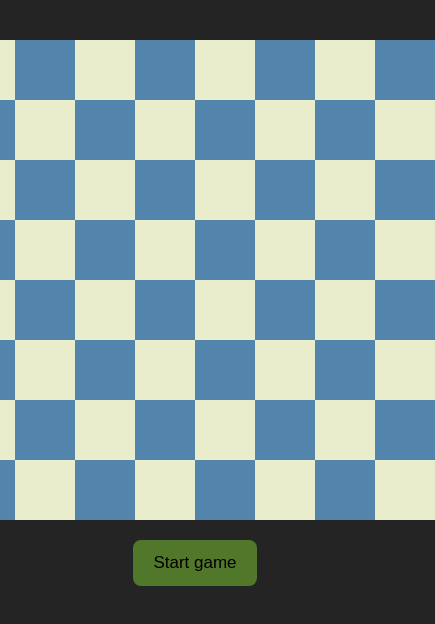
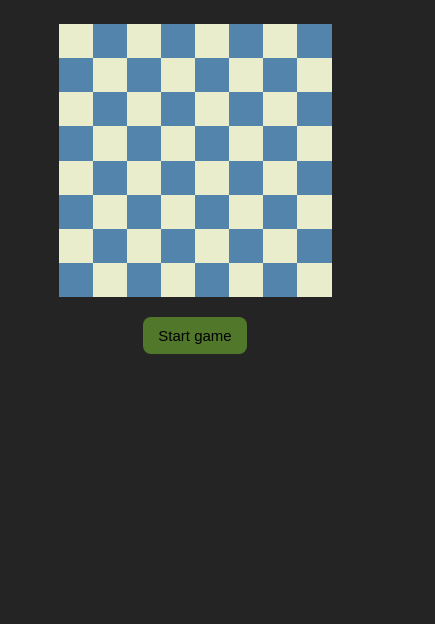
Before and after one commit to JoaquinFontaana/ChessGame, a React (Vite) app: page / in a window 390 px wide. Shown: the top 624 px of the page, 435 px wide, since content can reach past the window. Built offline with nearby package versions, Linux system fonts and the light colour scheme.

Commit message:
responsive design

```diff
--- a/src/components/Board.module.css
+++ b/src/components/Board.module.css
@@ -6,10 +6,10 @@
     display: flex;
     flex-direction: column;
     background-color: rgb(55, 60, 60);
-    width:480px;
-    height: 480px;
+    width: 80vw;
+    height: 80vw;
     max-width: 480px;
-    max-width: 480px;
+    max-height: 480px;
 }
 .square{
     height: 100%;
@@ -29,6 +29,18 @@
 }
 span img {
     cursor: pointer;
-    width: 45px;
-    height: 45px;
+    height: 10vw;
+    width: 10vw;
+    max-width: 45px;
+    max-height: 45px;
 }
+@media (max-width: 600px) {
+    .board {
+      width: 70vw;
+      height: 70vw;
+    }
+    span img {
+        width: 70%;
+        height: 70%;
+    }
+  }
--- a/src/global.css
+++ b/src/global.css
@@ -83,3 +83,29 @@ button{
   border-radius: 10px;
   font-size: 15px;
 }
+@media (max-width: 600px) {
+  #root {
+    padding: 1rem;
+  }
+  main{
+    padding: 0;
+  }
+  .toogleGameButton{
+    padding: 10px 15px;
+    font-size: 15px;
+  }
+  .modal{
+    width: 200px;
+    height: 100px;
+  }
+  .modal > button{
+    padding: 5px 10px;
+    font-size: 12px;
+  }
+  .availableSquareButton{
+    padding: 7px;
+  }
+  .attackableSquareButton{
+    padding: 16px;
+  }
+}
```
